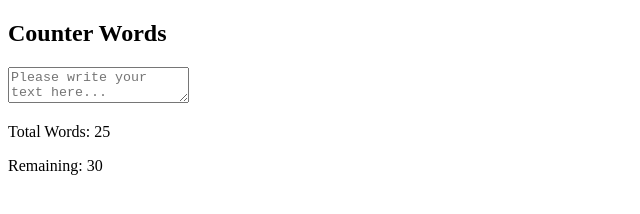
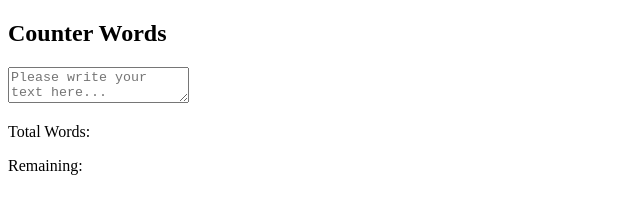
Before and after one commit to SuperGandhi/CounterWords, a plain HTML site: page index.html in a window 1280 px wide. Shown: the full height of the page, 0-640 px from the left. Drawn offline with Linux system fonts and the light colour scheme.

Commit message:
Complete

```diff
--- a/index.html
+++ b/index.html
@@ -12,11 +12,11 @@
         <h2>Counter Words</h2>
         <textarea name="textarea" id="text" placeholder="Please write your text here..." maxlength="50"></textarea>
         <p>Total Words:  <span class="total-counter"
-            id ="total-counter">25</span>
+            id ="total-counter"></span>
         </p>
         <p>
             Remaining:
-            <span class="remaining-counter" id="remaining-counter">30</span>
+            <span class="remaining-counter" id="remaining-counter"></span>
         </p>
     </div>
 </body>
```
